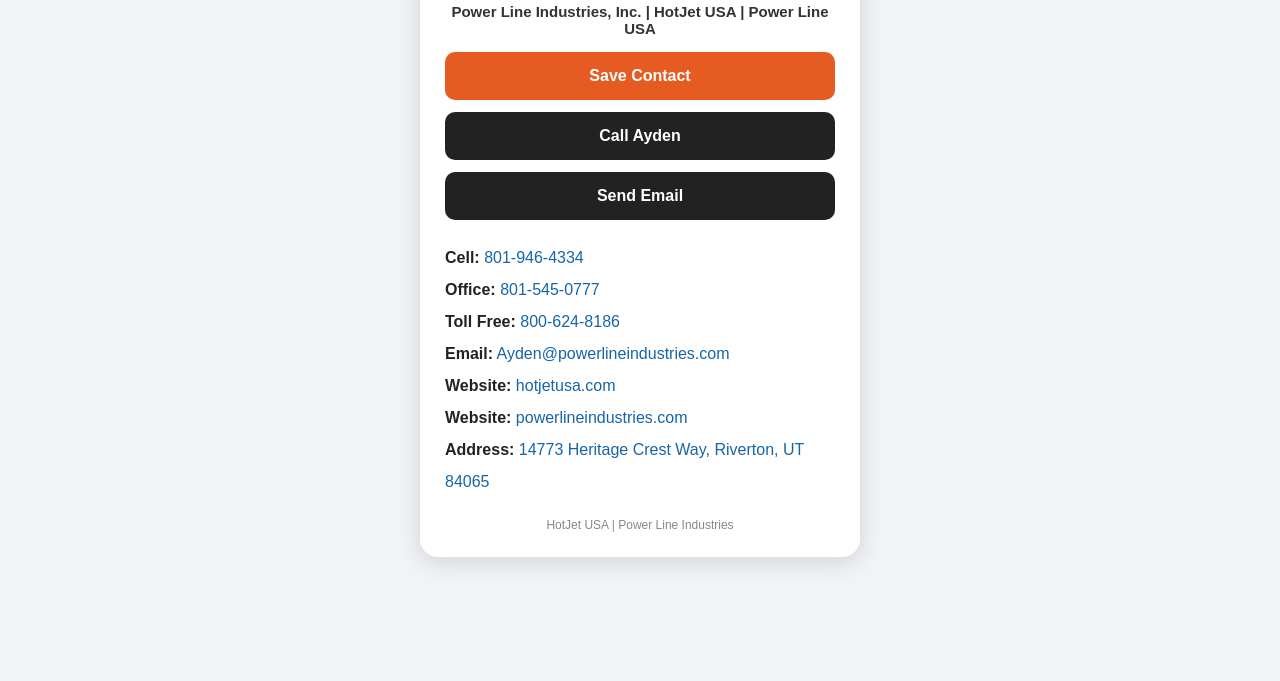
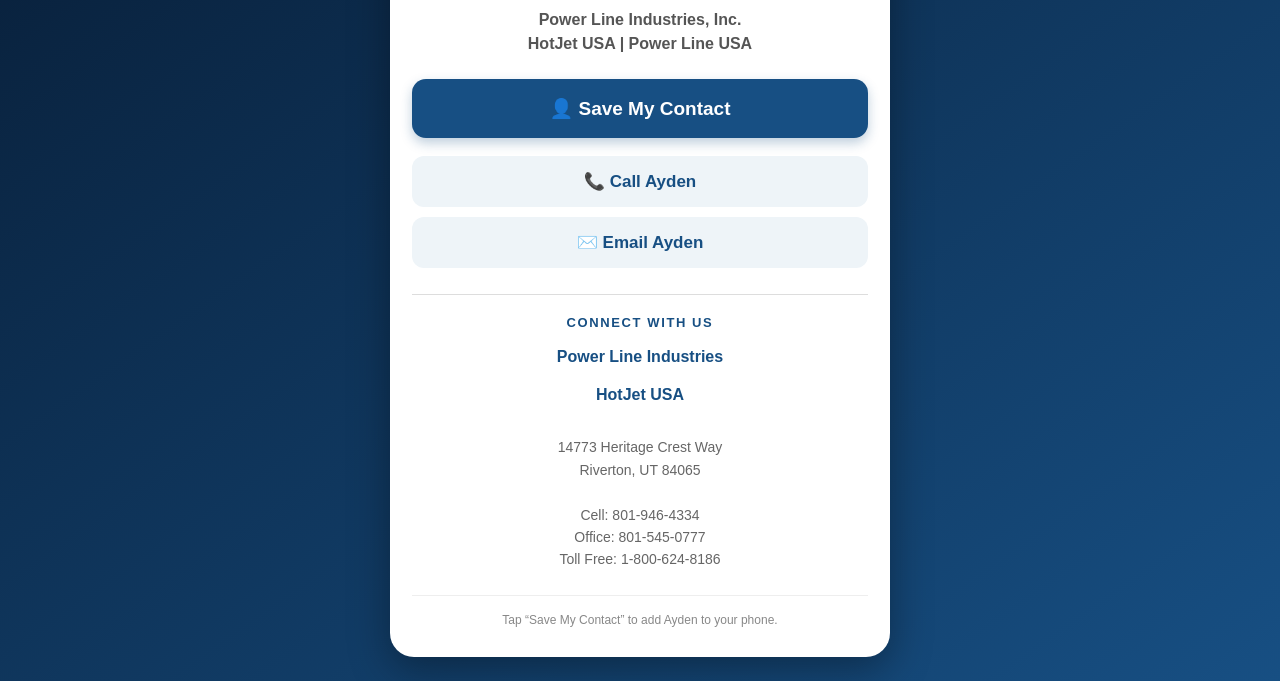
Before and after one commit to jenefermeriwether/Ayden-Contact, a plain HTML site: page index.html in a window 1280 px wide. Shown: the part 275-956 px from the top of the page. Before the commit the page ends 856 px from the top, so only its background shows below. Drawn offline with Linux system fonts and the light colour scheme.

Commit message:
Update index.html

```diff
--- a/index.html
+++ b/index.html
@@ -1,69 +1,240 @@
+
 <!DOCTYPE html>
 <html lang="en">
 <head>
 <meta charset="UTF-8">
-<meta name="viewport" content="width=device-width, initial-scale=1">
-<title>Ayden Timmerman | HotJet USA</title>
+<meta name="viewport" content="width=device-width, initial-scale=1.0">
+
+<title>Ayden Timmerman | Power Line Industries</title>
+
 <style>
-*{box-sizing:border-box}
-body{margin:0;background:#f1f3f6;font-family:Arial,sans-serif;color:#222}
-.card{max-width:440px;margin:24px auto;background:white;border-radius:18px;overflow:hidden;box-shadow:0 5px 25px #0002;text-align:center}
-.banner{background:#111827;padding:20px;color:white}
-.banner img{width:100%;border-radius:9px}
-.content{padding:25px}
-h1{margin:0;color:#e25a24;font-size:29px}
-.role{margin:8px 0;color:#555;font-size:17px}
-.company{font-size:15px;font-weight:bold;color:#333;margin:15px 0}
-.btn{display:block;text-decoration:none;background:#e65b22;color:white;padding:15px;margin:12px 0;border-radius:10px;font-weight:bold}
-.btn.secondary{background:#222}
-.details{margin-top:22px;text-align:left;line-height:2;overflow-wrap:anywhere}
-.details a{color:#1565a9;text-decoration:none}
-footer{font-size:12px;color:#888;margin-top:20px}
+* {
+  box-sizing: border-box;
+}
+
+body {
+  margin: 0;
+  padding: 24px 16px;
+  font-family: Arial, Helvetica, sans-serif;
+  background: linear-gradient(145deg, #071b33, #174f83);
+  min-height: 100vh;
+  color: #222;
+}
+
+.card {
+  max-width: 500px;
+  margin: auto;
+  background: #ffffff;
+  border-radius: 24px;
+  overflow: hidden;
+  box-shadow: 0 12px 40px rgba(0,0,0,.35);
+  text-align: center;
+}
+
+.hero {
+  width: 100%;
+  height: auto;
+  display: block;
+}
+
+.content {
+  padding: 27px 22px 30px;
+}
+
+.brand {
+  color: #174f83;
+  font-size: 14px;
+  font-weight: 800;
+  letter-spacing: 1.5px;
+  margin-bottom: 9px;
+}
+
+h1 {
+  margin: 0;
+  color: #174f83;
+  font-size: 29px;
+}
+
+.title {
+  margin-top: 7px;
+  font-size: 19px;
+  color: #333;
+  font-weight: bold;
+}
+
+.company {
+  margin: 9px 0 23px;
+  color: #555;
+  font-weight: bold;
+  line-height: 1.5;
+}
+
+.save {
+  display: block;
+  padding: 18px;
+  margin: 10px 0 18px;
+  border-radius: 14px;
+  background: #174f83;
+  color: #ffffff;
+  text-decoration: none;
+  font-size: 19px;
+  font-weight: bold;
+  box-shadow: 0 5px 12px rgba(23,79,131,.28);
+}
+
+.secondary {
+  display: block;
+  padding: 15px;
+  margin: 10px 0;
+  border-radius: 12px;
+  background: #eef4f8;
+  color: #174f83;
+  text-decoration: none;
+  font-size: 17px;
+  font-weight: bold;
+}
+
+.divider {
+  border-top: 1px solid #ddd;
+  margin: 26px 0 20px;
+}
+
+.section-title {
+  color: #174f83;
+  font-size: 13px;
+  font-weight: bold;
+  letter-spacing: 1.6px;
+  margin-bottom: 8px;
+}
+
+.website {
+  display: block;
+  padding: 10px;
+  color: #174f83;
+  text-decoration: none;
+  font-weight: bold;
+}
+
+.address {
+  margin-top: 22px;
+  color: #666;
+  font-size: 14px;
+  line-height: 1.6;
+}
+
+.footer {
+  margin-top: 24px;
+  padding-top: 17px;
+  border-top: 1px solid #eee;
+  color: #888;
+  font-size: 12px;
+}
 </style>
 </head>
+
 <body>
+
 <div class="card">
-<div class="banner"><img src="image%20(2).png" alt="HotJet USA banner"></div>
+
+  <img class="hero"
+       src="image%20(2).png"
+       alt="Ayden Timmerman - Power Line Industries and HotJet USA">
+
   <div class="content">
+
+    <div class="brand">
+      POWER LINE INDUSTRIES • HOTJET USA
+    </div>
+
     <h1>Ayden Timmerman</h1>
-<p class="role">Service Specialist and Engineering</p>
-<p class="company">Power Line Industries, Inc. | HotJet USA | Power Line USA</p>
-<a class="btn" id="save" href="#">Save Contact</a>
-<a class="btn secondary" href="tel:+18019464334">Call Ayden</a>
-<a class="btn secondary" href="mailto:Ayden@powerlineindustries.com">Send Email</a>
-<div class="details">
-<strong>Cell:</strong> <a href="tel:+18019464334">801-946-4334</a><br>
-<strong>Office:</strong> <a href="tel:+18015450777">801-545-0777</a><br>
-<strong>Toll Free:</strong> <a href="tel:+18006248186">800-624-8186</a><br>
-<strong>Email:</strong> <a href="mailto:Ayden@powerlineindustries.com">Ayden@powerlineindustries.com</a><br>
-<strong>Website:</strong> <a href="https://www.hotjetusa.com">hotjetusa.com</a><br>
-<strong>Website:</strong> <a href="https://www.powerlineindustries.com">powerlineindustries.com</a><br>
-<strong>Address:</strong> <a href="https://www.google.com/maps/search/?api=1&query=14773+Heritage+Crest+Way+Riverton+UT+84065">14773 Heritage Crest Way, Riverton, UT 84065</a>
+
+    <div class="title">
+      Service Specialist and Engineering
     </div>
-<footer>HotJet USA | Power Line Industries</footer>
+
+    <div class="company">
+      Power Line Industries, Inc.<br>
+      HotJet USA | Power Line USA
+    </div>
+
+    <a class="save" id="saveContact" href="#">
+      👤 Save My Contact
+    </a>
+
+    <a class="secondary" href="tel:+18019464334">
+      📞 Call Ayden
+    </a>
+
+    <a class="secondary"
+       href="mailto:Ayden@powerlineindustries.com">
+      ✉️ Email Ayden
+    </a>
+
+    <div class="divider"></div>
+
+    <div class="section-title">
+      CONNECT WITH US
+    </div>
+
+    <a class="website"
+       href="https://www.powerlineindustries.com/"
+       target="_blank"
+       rel="noopener">
+      Power Line Industries
+    </a>
+
+    <a class="website"
+       href="https://www.hotjetusa.com/"
+       target="_blank"
+       rel="noopener">
+      HotJet USA
+    </a>
+
+    <div class="address">
+      14773 Heritage Crest Way<br>
+      Riverton, UT 84065<br><br>
+
+      Cell: 801-946-4334<br>
+      Office: 801-545-0777<br>
+      Toll Free: 1-800-624-8186
+    </div>
+
+    <div class="footer">
+      Tap “Save My Contact” to add Ayden to your phone.
+    </div>
+
   </div>
 </div>
+
 <script>
-const vcard=[
+const vcard = [
   "BEGIN:VCARD",
   "VERSION:3.0",
   "N:Timmerman;Ayden;;;",
   "FN:Ayden Timmerman",
-"ORG:Power Line Industries Inc.;HotJet USA",
+  "ORG:Power Line Industries Inc.",
   "TITLE:Service Specialist and Engineering",
   "TEL;TYPE=CELL:801-946-4334",
   "TEL;TYPE=WORK:801-545-0777",
   "TEL;TYPE=WORK:800-624-8186",
   "EMAIL;TYPE=WORK:Ayden@powerlineindustries.com",
-"URL:https://www.hotjetusa.com",
-"URL:https://www.powerlineindustries.com",
+  "URL:https://www.powerlineindustries.com/",
+  "URL:https://www.hotjetusa.com/",
   "ADR;TYPE=WORK:;;14773 Heritage Crest Way;Riverton;UT;84065;USA",
   "END:VCARD"
 ].join("\r\n");
-const blob=new Blob([vcard],{type:"text/vcard;charset=utf-8"});
-const url=URL.createObjectURL(blob);
-document.getElementById("save").href=url;
-document.getElementById("save").download="Ayden_Timmerman.vcf";
+
+const blob = new Blob(
+  [vcard],
+  {type: "text/vcard;charset=utf-8"}
+);
+
+const url = URL.createObjectURL(blob);
+
+const saveLink = document.getElementById("saveContact");
+saveLink.href = url;
+saveLink.download = "Ayden-Timmerman.vcf";
 </script>
+
 </body>
 </html>
```
Lines whose indentation alone changed are shown as unchanged.
